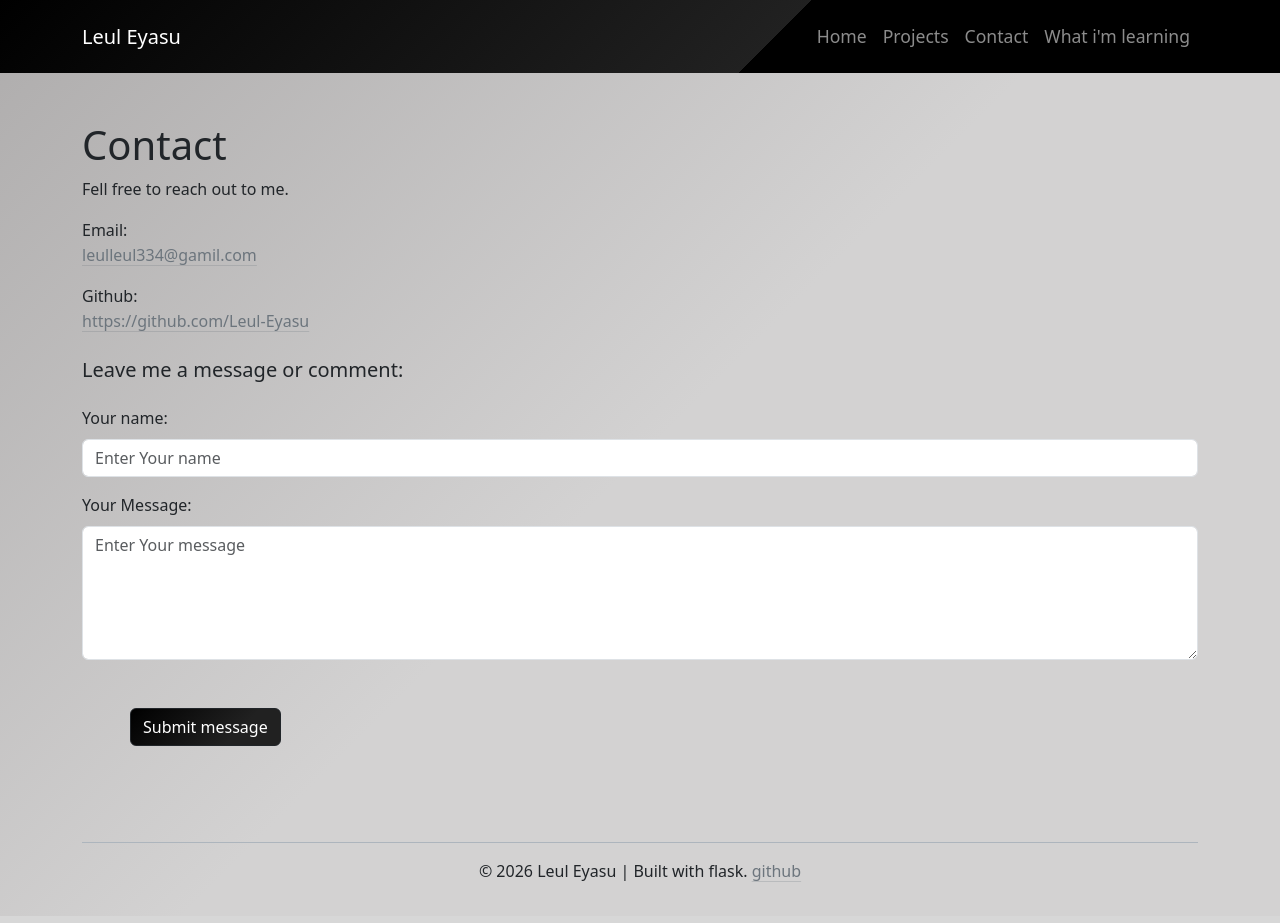
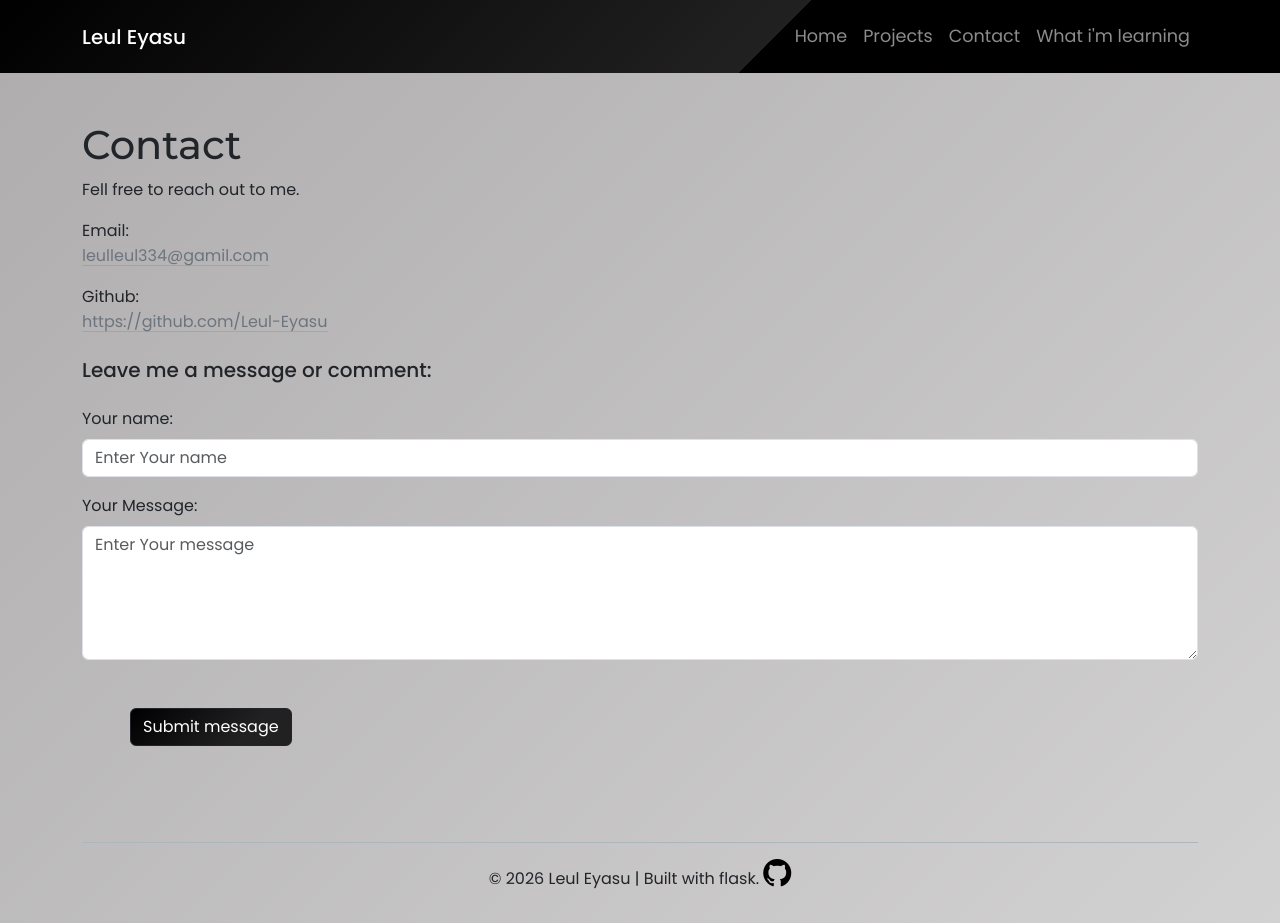
Before and after one commit to Leul-Eyasu/Personal_Portfolio_flask, a Flask app: page /contact in a window 1280 px wide. Before the commit the page ends 891 px from the top, so only its background shows below. Run offline with Flask 3, Linux system fonts and the light colour scheme; some libraries are stand-ins or nearby versions.

Commit message:
added some google fonts

```diff
--- a/messages/messages.txt
+++ /dev/null
@@ -1,3 +0,0 @@
-Name:leul sent message:ghjgh
-Name:leul sent message:jklj
-Name:leul sent message:gfdfgd
--- a/static/style.css
+++ b/static/style.css
@@ -1,19 +1,27 @@
 body{
+    font-family: 'Poppins',sans-serif;
     line-height: 25px;
-    background: linear-gradient(135deg ,#aeacac 0%, #d3d2d2 50%);
+    background: linear-gradient(135deg ,#aeacac 0%, #d3d2d2 100%);
+}
+h1,h2,h3{
+    font-family: 'Montserrat',sans-serif;
 }
 .navbar{
     background: linear-gradient(135deg, #000000 0%, #212121 60%, #000000 60% );
 }
-.card{
+#color-grid{
     background: linear-gradient(135deg, #000000 0%, #212121 70%);
 }
-#submit-btn{
-    background: linear-gradient(135deg, #000000 0%, #212121 70%);
-}
-#pop-text{
+.card{
     background: linear-gradient(135deg, #000000 0%, #212121 70%);
 }
 .nav-link{
     font-size: 1.1rem;
 }
+i{
+    font-size: 28px;
+    color: #000000;
+}
+i:hover{
+    color: #8f8c8c;
+}
--- a/templates/base.html
+++ b/templates/base.html
@@ -6,6 +6,14 @@
     <title>{{student.name}}-Portfolio</title>
     <link href="https://cdn.jsdelivr.net/npm/bootstrap@5.3.8/dist/css/bootstrap.min.css" rel="stylesheet" integrity="sha384-sRIl4kxILFvY47J16cr9ZwB07vP4J8+LH7qKQnuqkuIAvNWLzeN8tE5YBujZqJLB" crossorigin="anonymous">
     <link rel="stylesheet" href="{{ url_for('static', filename='style.css') }}">
+    <link rel="stylesheet" href="https://cdn.jsdelivr.net/npm/bootstrap-icons@1.3.0/font/bootstrap-icons.css">
+    <link rel="preconnect" href="https://fonts.googleapis.com">
+    <link rel="preconnect" href="https://fonts.gstatic.com" crossorigin>
+    <link href="https://fonts.googleapis.com/css2?family=Poppins:ital,wght@0,100;0,200;0,300;0,400;0,500;0,600;0,700;0,800;0,900;1,100;1,200;1,300;1,400;1,500;1,600;1,700;1,800;1,900&display=swap" rel="stylesheet">
+    <link rel="preconnect" href="https://fonts.googleapis.com">
+    <link rel="preconnect" href="https://fonts.gstatic.com" crossorigin>
+    <link href="https://fonts.googleapis.com/css2?family=Montserrat:ital,wght@0,100..900;1,100..900&family=Poppins:ital,wght@0,100;0,200;0,300;0,400;0,500;0,600;0,700;0,800;0,900;1,100;1,200;1,300;1,400;1,500;1,600;1,700;1,800;1,900&display=swap" rel="stylesheet">
+
 </head>
 <body class="bg-dark-subtle">
     <nav class="navbar navbar-expand-md bg-black navbar-dark py-3">
@@ -33,7 +41,7 @@
         <footer class="d-flex justify-content-center border-top border-dark-subtle py-3">
         <p>&copy; 2026 {{student.name}} | Built with flask.
             <a href="{{student.github}}" target="_blank" class="link-secondary link-offset-2 link-underline-opacity-25 link-underline-opacity-100-hover ">
-                github
+                <i class="bi bi-github"></i>
             </a>
         </p>
         </footer>
--- a/templates/contact.html
+++ b/templates/contact.html
@@ -4,8 +4,12 @@
 <section class="container py-5">
     <h1>Contact</h1>
     <p>Fell free to reach out to me.</p>
-    <span>Email:<p><a href="mailto:{{student.email}}" class="link-secondary link-offset-2 link-underline-opacity-25 link-underline-opacity-100-hover">{{student.email}}</a></p></span>
-    <span>Github:<p><a href="{{student.github}}" target="_blank" class="link-secondary link-offset-2 link-underline-opacity-25 link-underline-opacity-100-hover">{{student.github}}</a></p></span>
+    <span>Email:<p>
+        <a href="mailto:{{student.email}}" class="link-secondary link-offset-2 link-underline-opacity-25 link-underline-opacity-100-hover">{{student.email}}</a>
+    </p></span>
+    <span>Github:<p>
+        <a href="{{student.github}}" target="_blank" class="link-secondary link-offset-2 link-underline-opacity-25 link-underline-opacity-100-hover">{{student.github}}</a>
+    </p></span>
     <h5 class="mt-4 mb-4">Leave me a message or comment:</h5>
     <form action="/contact/submit" method="post" >
         <div class="mb-3">
@@ -16,7 +20,7 @@
             <label for="message" class="form-label">Your Message:</label>
             <textarea type="text" name="message" id="message" placeholder="Enter Your message" rows="5" class="form-control"></textarea>
         </div>
-        <button type="submit" class="btn btn-dark m-5" id="submit-btn">Submit message</button>
+        <button type="submit" class="btn btn-dark m-5" id="color-grid">Submit message</button>
     </form>
 </section>
 {% endblock %}
--- a/templates/submit.html
+++ b/templates/submit.html
@@ -1,7 +1,7 @@
 {% extends "base.html" %}
 
 {% block content %}
-<div class="container m-5 bg-black text-light text-center py-3 rounded-3" id="pop-text">
+<div class="container m-5 bg-black text-light text-center py-3 rounded-3" id="color-grid">
     <span>
         <h3>Your message has been sent successfuly!</h3>
     </span>
```
